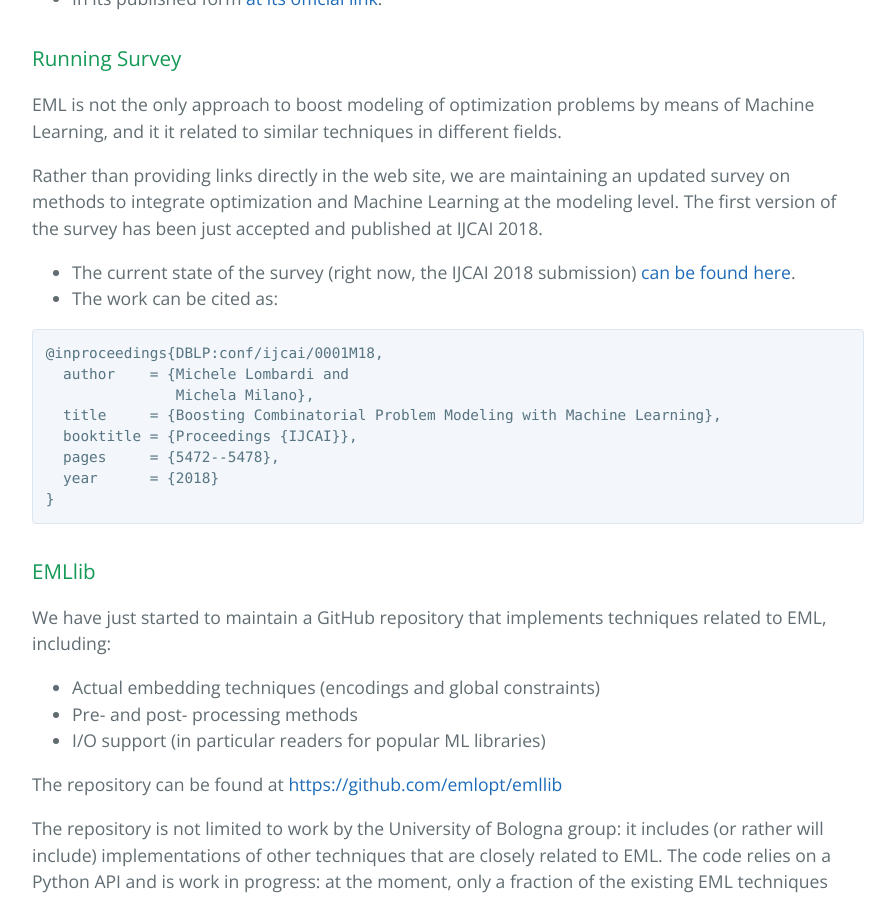
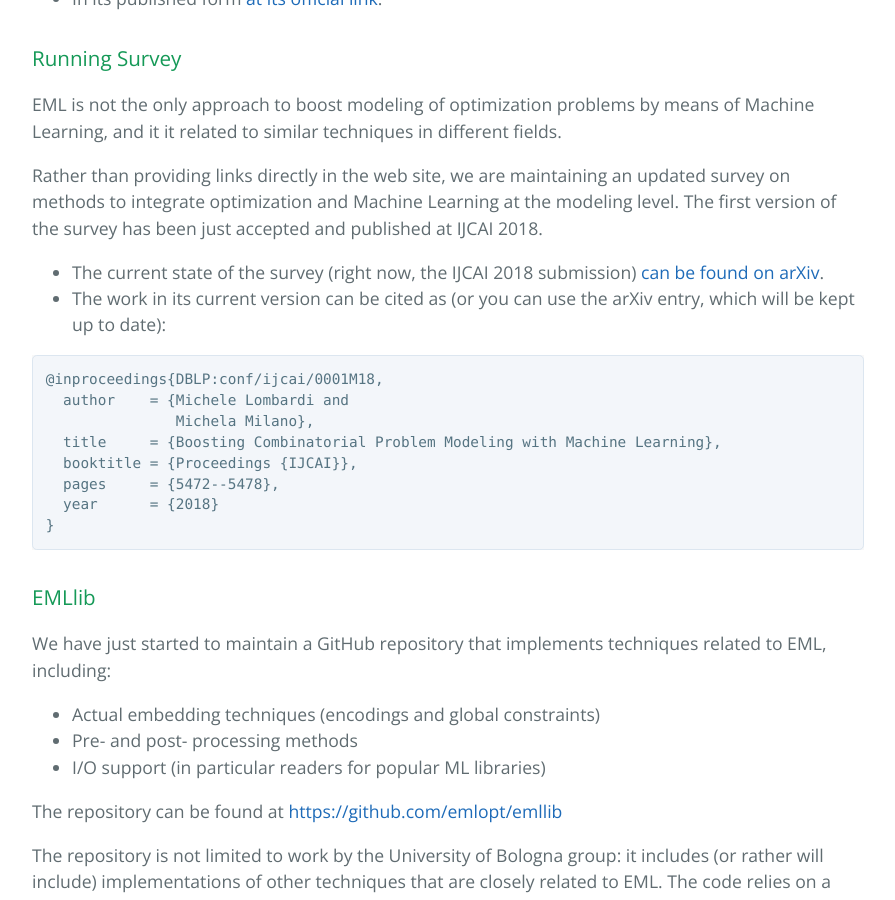
Before and after one commit to emlopt/emlopt.github.io, a Jekyll site: the page built from index.md, in a window 1280 px wide and 900 px high, scrolled down 2004 px. Shown: the whole window, without its empty margins (192-1087 px from the left). Built offline with Jekyll 4.4.1, drawn with Linux system fonts in a browser that asks for light colours; a script that is not in the unit is left out; our own code applies the rules of GitHub Pages for plain Markdown files.

Commit message:
Updated survey link (arXiv)

````diff
--- a/index.md
+++ b/index.md
@@ -59,8 +59,8 @@ EML is not the only approach to boost modeling of optimization problems by means
 
 Rather than providing links directly in the web site, we are maintaining an updated survey on methods to integrate optimization and Machine Learning at the modeling level. The first version of the survey has been just accepted and published at IJCAI 2018.
 
-* The current state of the survey (right now, the IJCAI 2018 submission) [can be found here](assets/survey.pdf).
-* The work can be cited as:
+* The current state of the survey (right now, the IJCAI 2018 submission) [can be found on arXiv](https://arxiv.org/abs/1807.05517).
+* The work in its current version can be cited as (or you can use the arXiv entry, which will be kept up to date):
 
 ```
 @inproceedings{DBLP:conf/ijcai/0001M18,
````
